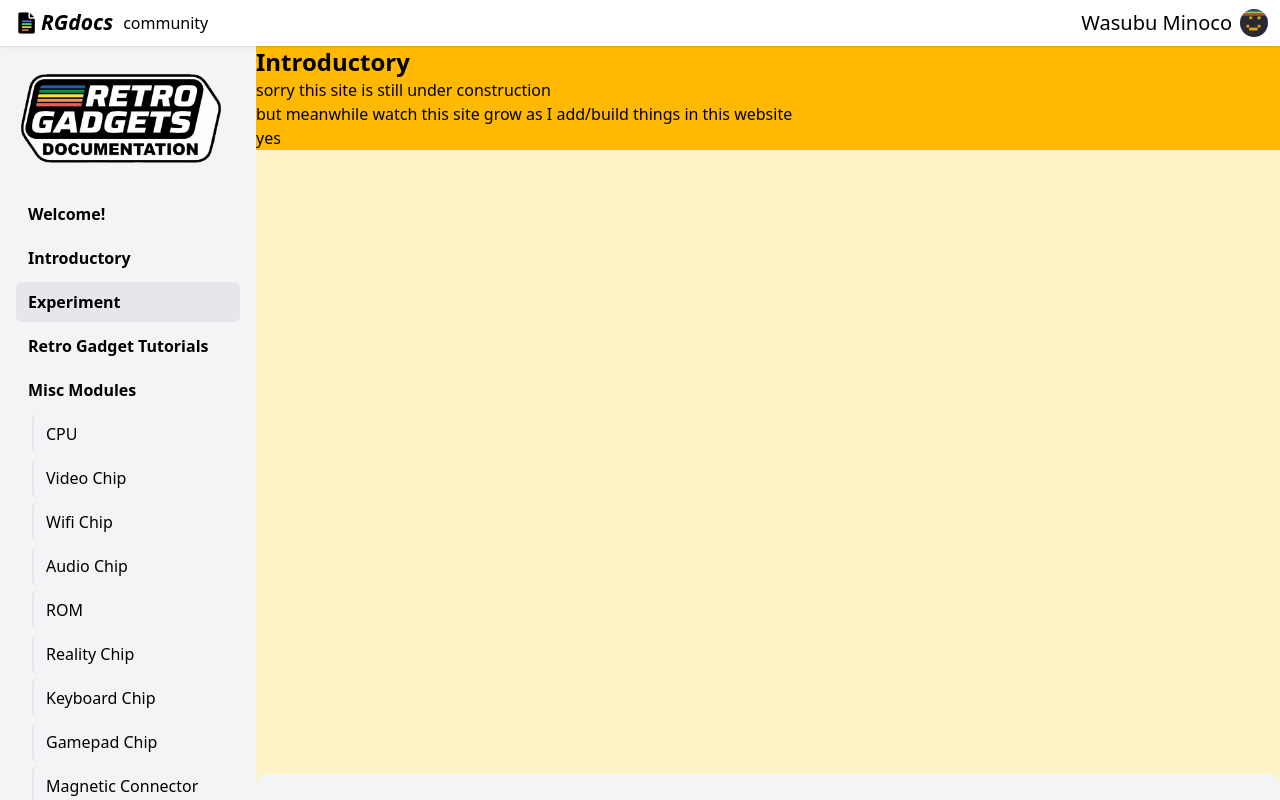
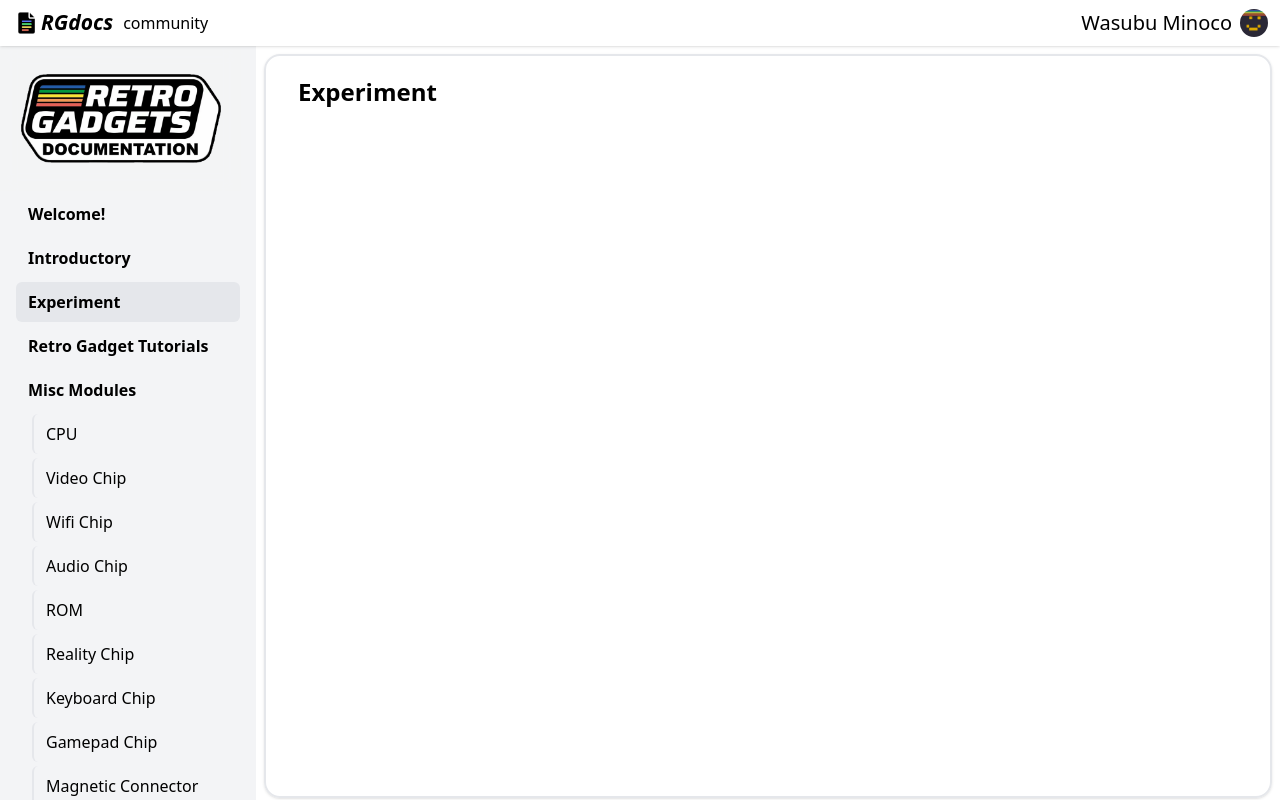
Before and after one commit to wasubu/mino-website, a React (Vite) app in the folder rgdocsBuilder/: page /rgdocs/experiment in a window 1280 px wide. Built offline with nearby package versions, Linux system fonts and the light colour scheme.

Commit message:
Suspence is now in an another doc, added Experiment page

```diff
--- a/rgdocsBuilder/src/App.tsx
+++ b/rgdocsBuilder/src/App.tsx
@@ -1,5 +1,7 @@
 import { lazy, Suspense, useEffect, useRef, useState } from "react"
 import { BrowserRouter as Router, Routes, Route, useLocation } from "react-router-dom"
+
+import SuspenseOfDocs from "./components/tools/SuspenseOfDocs"
 
 import Navbar from "./components/Navbar"
 import Sidebar from "./components/Sidebar"
@@ -36,7 +38,7 @@ const App: React.FC = () => {
         "@8xl:px-80 @8xl:pt-8",
     ]
     const mainWinResponse = (
-        ` bg-amber-100 duration-300
+        ` duration-300
         ${isSidebarOpen ? "" : ""}
         ${isPutPadding ? `${mainBreakPoints.join(" ")}` : ""}`
     )
@@ -113,26 +115,6 @@ function DocumentRoutes() {
     )
 }
 
-function SuspenseOfDocs({ children }: { children: React.ReactNode }) {
-    return (
-        <Suspense
-            fallback={
-                <div className="py-2 px-1 flex flex-col gap-y-2 animate-[skeleton_1.3s_infinite_linear]">
-                    <div className="w-33 h-7 rounded-2xl  skeleton-box"></div>
-                    <div className="w-[80%] h-4 rounded-2xl  skeleton-box"></div>
-                    <div className="w-[50%] h-4 rounded-2xl skeleton-box"></div>
-                    <div className="w-[66%] h-4 rounded-2xl skeleton-box"></div>
-                    <div className="w-[66%] h-4 rounded-2xl"></div>
-                    <div className="w-[40%] h-4 rounded-2xl skeleton-box"></div>
-                    <div className="w-[30%] h-4 rounded-2xl skeleton-box"></div>
-                    <div className="w-[35%] h-4 rounded-2xl skeleton-box"></div>
-                    <div className="w-full h-30 rounded-xl skeleton-box"></div>
-                </div>
-            }
-        > {children} </Suspense>
-    )
-}
-
 function UseOnNavigate({ onNavigateAll, onNavigateMaxSm }: { onNavigateAll?: (path: string) => void, onNavigateMaxSm?: () => void }) {
     const { pathname } = useLocation();
     const prevPath = useRef<string | null>(null);
--- /dev/null
+++ b/rgdocsBuilder/src/components/tools/SuspenseOfDocs.tsx
@@ -0,0 +1,24 @@
+import { Suspense } from "react";
+
+
+const SuspenseOfDocs = ({ children }: { children: React.ReactNode }) => {
+    return (
+        <Suspense
+            fallback={
+                <div className="py-2 px-1 flex flex-col gap-y-2 animate-[skeleton_1.3s_infinite_linear]">
+                    <div className="w-33 h-7 rounded-2xl  skeleton-box"></div>
+                    <div className="w-[80%] h-4 rounded-2xl  skeleton-box"></div>
+                    <div className="w-[50%] h-4 rounded-2xl skeleton-box"></div>
+                    <div className="w-[66%] h-4 rounded-2xl skeleton-box"></div>
+                    <div className="w-[66%] h-4 rounded-2xl"></div>
+                    <div className="w-[40%] h-4 rounded-2xl skeleton-box"></div>
+                    <div className="w-[30%] h-4 rounded-2xl skeleton-box"></div>
+                    <div className="w-[35%] h-4 rounded-2xl skeleton-box"></div>
+                    <div className="w-full h-30 rounded-xl skeleton-box"></div>
+                </div>
+            }
+        > {children} </Suspense>
+    )
+}
+
+export default SuspenseOfDocs
--- a/rgdocsBuilder/src/main.tsx
+++ b/rgdocsBuilder/src/main.tsx
@@ -49,6 +49,7 @@ To do list:
 [ ] - change icon to my icon
 [ ] - hear me out. Module icon in the left and on the right it says like codeblock update() gdt.Slider0.Value == 100, and sliding the slider would change the value
 [ ] - on the container there would be a power button so, cpu.sincelastreload would reset. the button could play a meow sound if buttondown.
+[ ] - Interactive code examples at the very bottom
 */
 
 import React from "react";
--- a/rgdocsBuilder/src/pages/Experiment.tsx
+++ b/rgdocsBuilder/src/pages/Experiment.tsx
@@ -1,11 +1,8 @@
 
 const Experiment: React.FC = () => {
     return (
-        <div className="flex flex-col bg-amber-400">
-            <h2 className="text-2xl font-bold">Introductory</h2>
-            <h1>sorry this site is still under construction</h1>
-            <h1>but meanwhile watch this site grow as I add/build things in this website</h1>
-            <h1>yes</h1>
+        <div className="py-5 px-8 shadow-sm flex flex-col min-h-[calc(93vh)] border-2 rounded-2xl border-gray-200 m-2">
+            <h2 className="text-2xl font-bold">Experiment</h2>
         </div>
     )
 }
```
Also changed, not shown: rgdocsBuilder/src/components/RouteImports.tsx (added).
